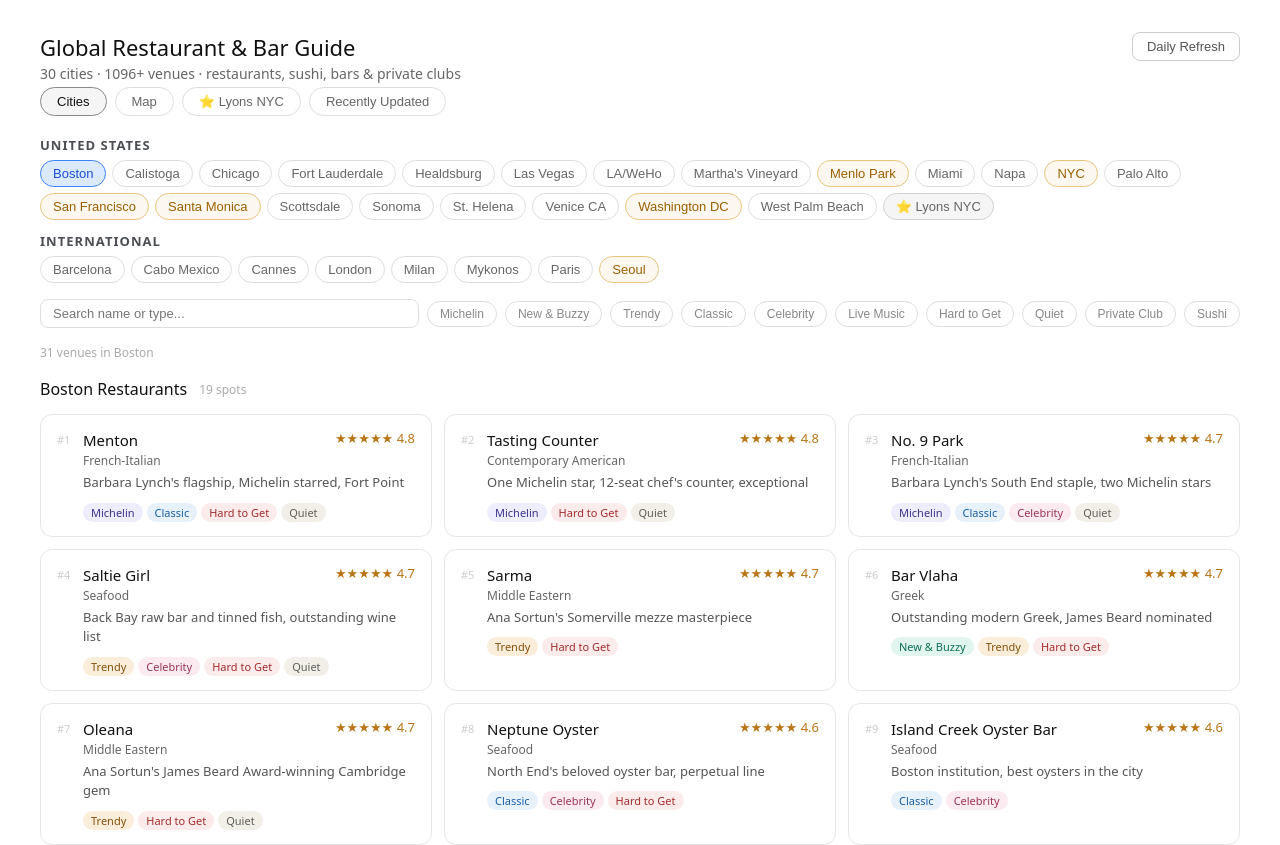
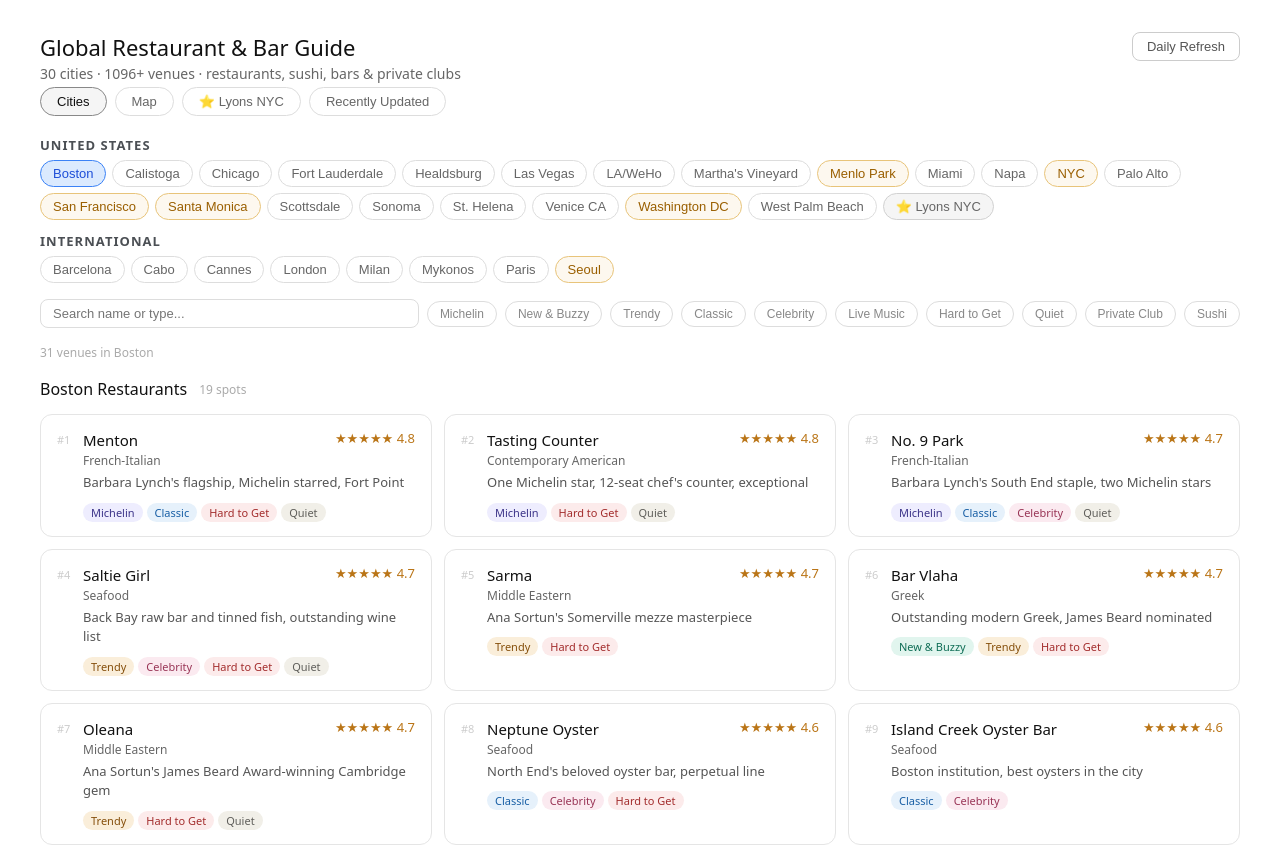
Before and after one commit to judgejuju/Global-Restaurant-Guide, a React (Vite) app: page / in a window 1280 px wide. Shown: the top 845 px of the page. Built offline with nearby package versions, Linux system fonts and the light colour scheme; no server answers.

Commit message:
Remove 'Mexico' from Cabo references

```diff
--- a/src/main.jsx
+++ b/src/main.jsx
@@ -18,7 +18,7 @@
   "Sonoma","St. Helena","Venice CA","Washington DC","West Palm Beach","Lyons NYC"
 ]
 const INTL_CITIES = [
-  "Barcelona","Cabo Mexico","Cannes","London","Milan","Mykonos","Paris","Seoul"
+  "Barcelona","Cabo","Cannes","London","Milan","Mykonos","Paris","Seoul"
 ]
 const CITIES = [...US_CITIES, ...INTL_CITIES]
 
@@ -1001,7 +1001,7 @@
     v("Nobu Fort Lauderdale","Japanese-Peruvian","Nobu's Broward outpost, celebrity sushi destination",4.5,f(false,false,true,false,true,false,false,false,false,true),"https://noburestaurants.com/fort-lauderdale",26.1192,-80.1375,"sushi"),
   ],
 
-  "Cabo Mexico": [
+  "Cabo": [
     // ── Cabo San Lucas — Fine Dining & Luxury ─────────────────────────────
     v("Sunset Monalisa","Mediterranean","Perched on a cliff above the Pacific with panoramic views of El Arco at Land's End — voted one of the top 5 coolest restaurants in the world, chef Héctor Morales, private ocean terrace, mandatory sunset reservation, Jazz on the Rocks piano bar upstairs",4.8,f(false,false,true,false,true,true,true,true),"https://sunsetmonalisa.com",22.8905,-109.9167),
     v("El Farallon","Mexican Seafood","The Resort at Pedregal's cliffside seafood sanctuary — carved into the rocks overlooking the Pacific, stocked daily with freshest local catch, lobster, grilled fish with fresh salsas, one of the most dramatic dinner settings in Mexico",4.8,f(false,false,false,true,true,false,true,true),"https://resortatpedregal.com/dining/el-farallon",22.8790,-109.9380),
```
